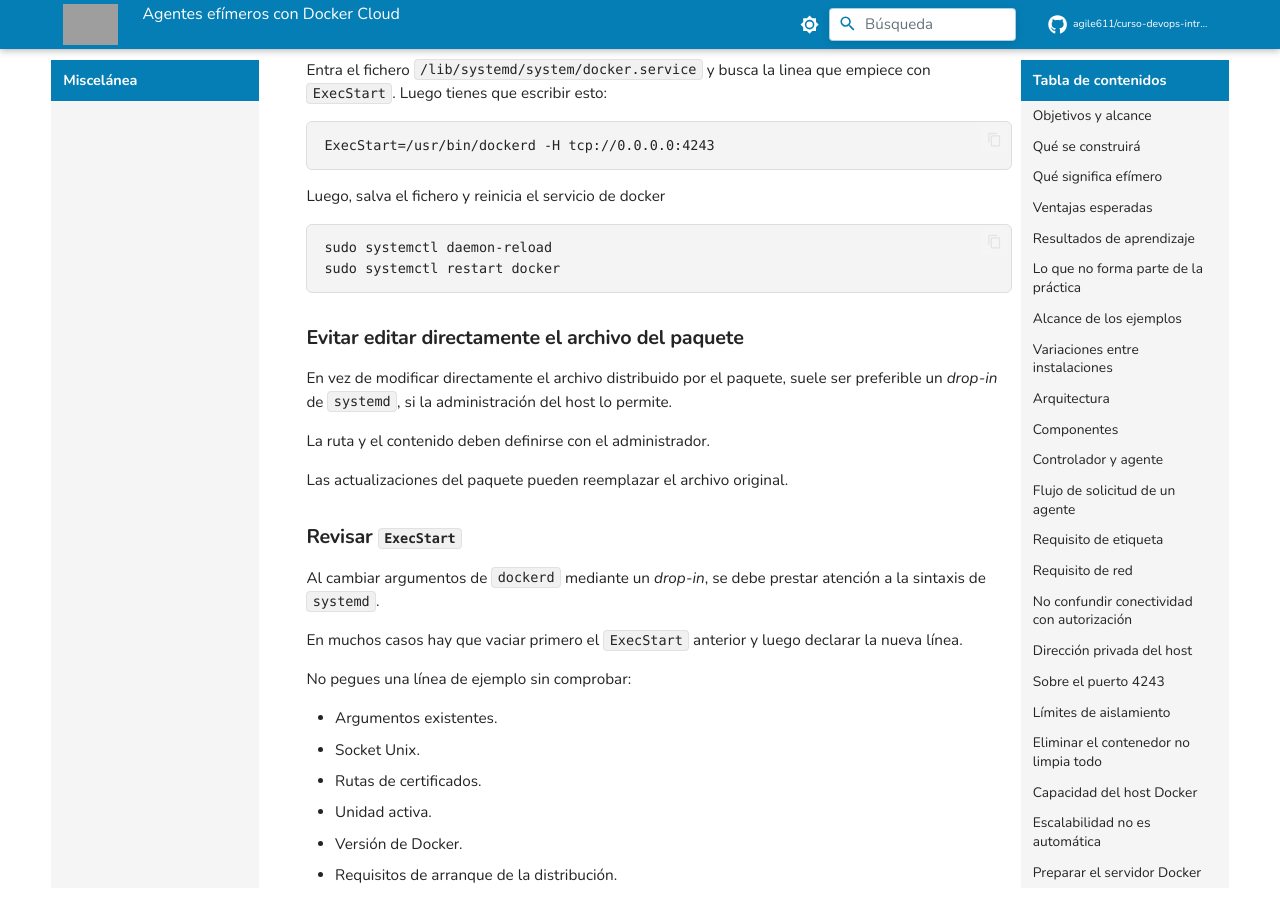
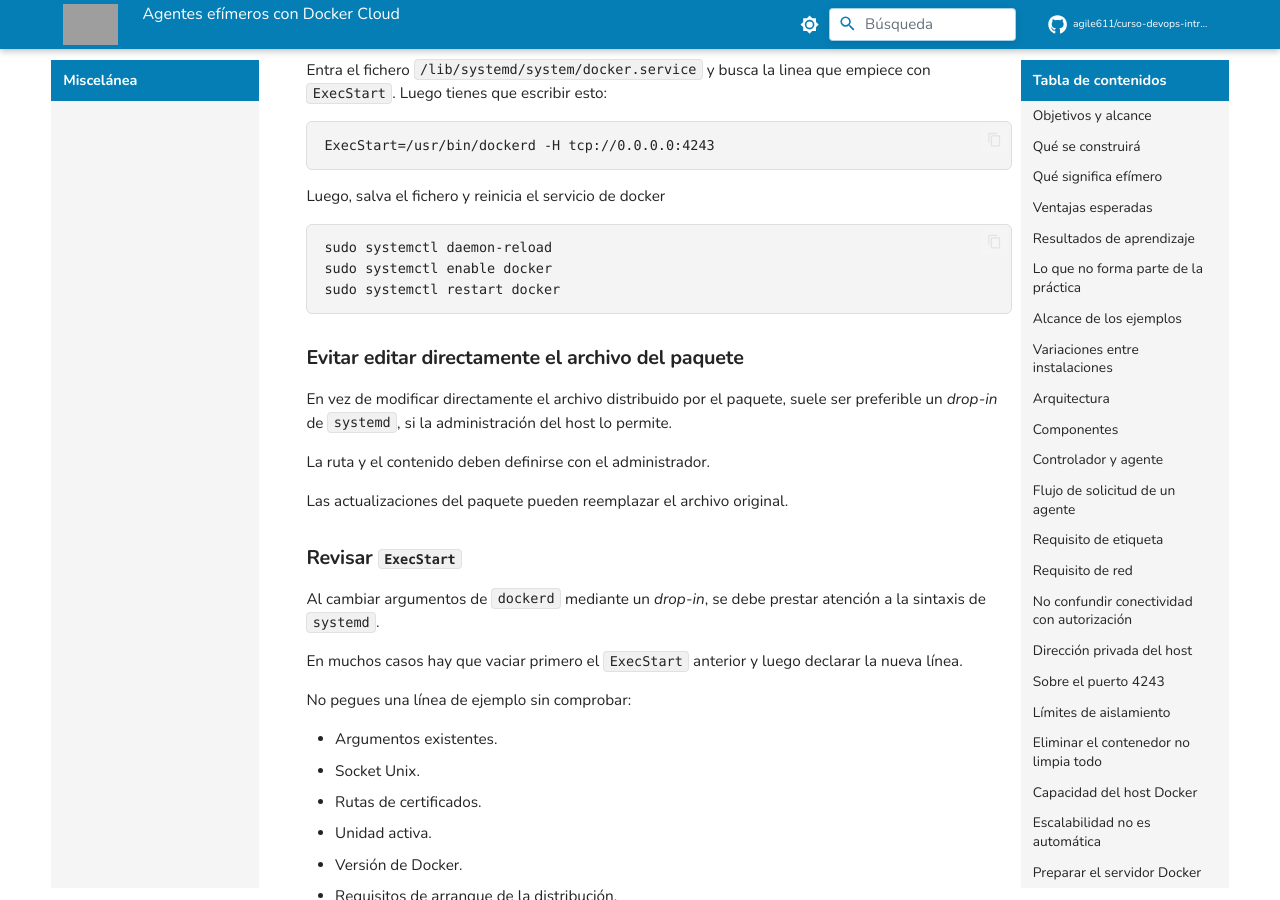
Before and after one commit to agile611/curso-devops-introduccion-a-integracion-continua-y-jenkins, an MkDocs documentation site: the page built from docs/03-miscelania/01_configuracion_agentes_efimeros.md, in a window 1280 px wide and 900 px high, scrolled down 12116 px. Built offline with MkDocs 1.6.1 and Material for MkDocs 9.7.7, drawn with Linux system fonts in a browser that asks for light colours; comment, search, counter and statistics services are not loaded; grey boxes are pictures that could not be loaded.

Commit message:
Añadir instrucción para habilitar el servicio de Docker al reiniciar

````diff
--- a/docs/03-miscelania/01_configuracion_agentes_efimeros.md
+++ b/docs/03-miscelania/01_configuracion_agentes_efimeros.md
@@ -500,6 +500,7 @@ Luego, salva el fichero y reinicia el servicio de docker
 
 ```bash
 sudo systemctl daemon-reload
+sudo systemctl enable docker
 sudo systemctl restart docker
 ```
 
````
